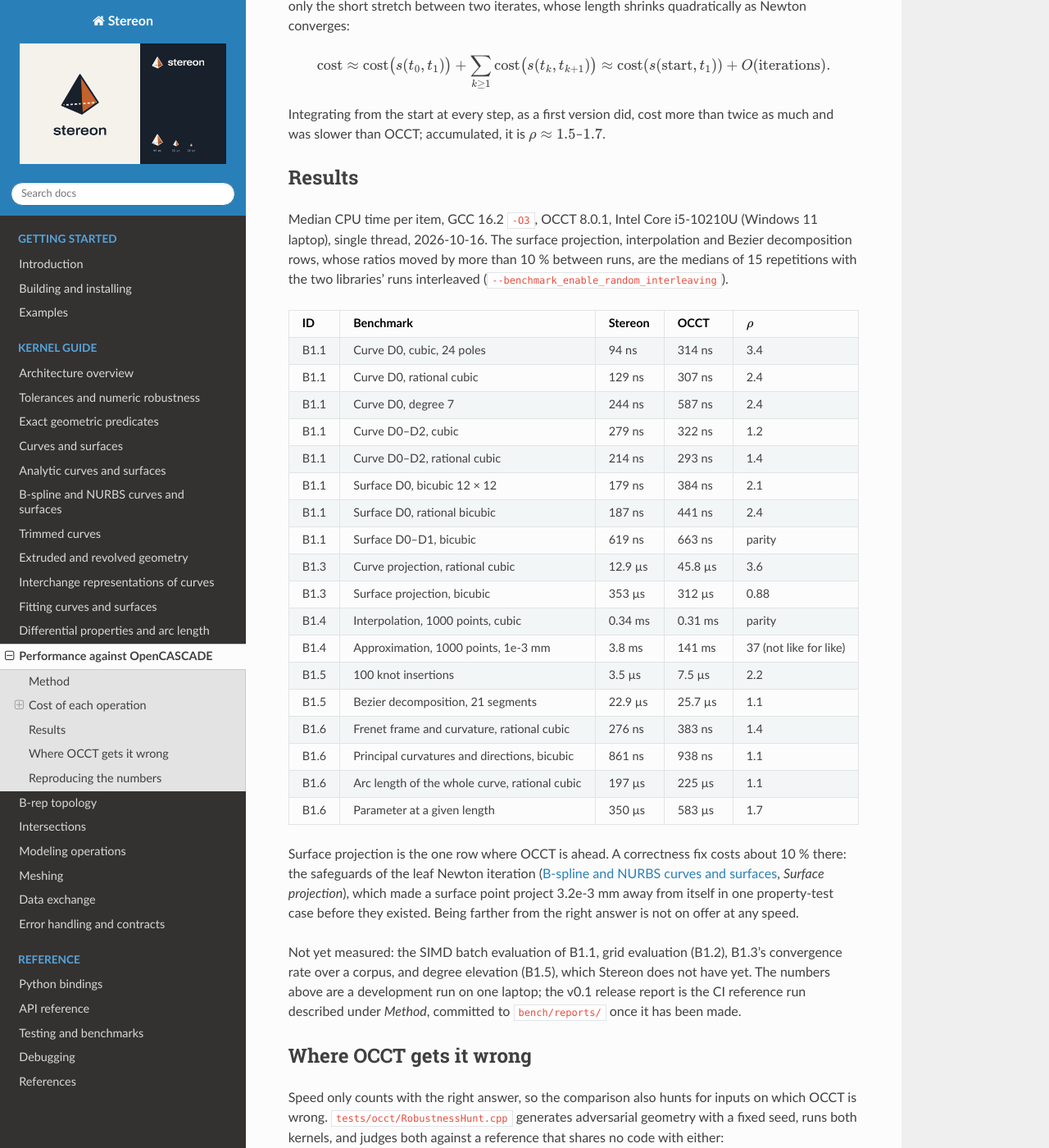
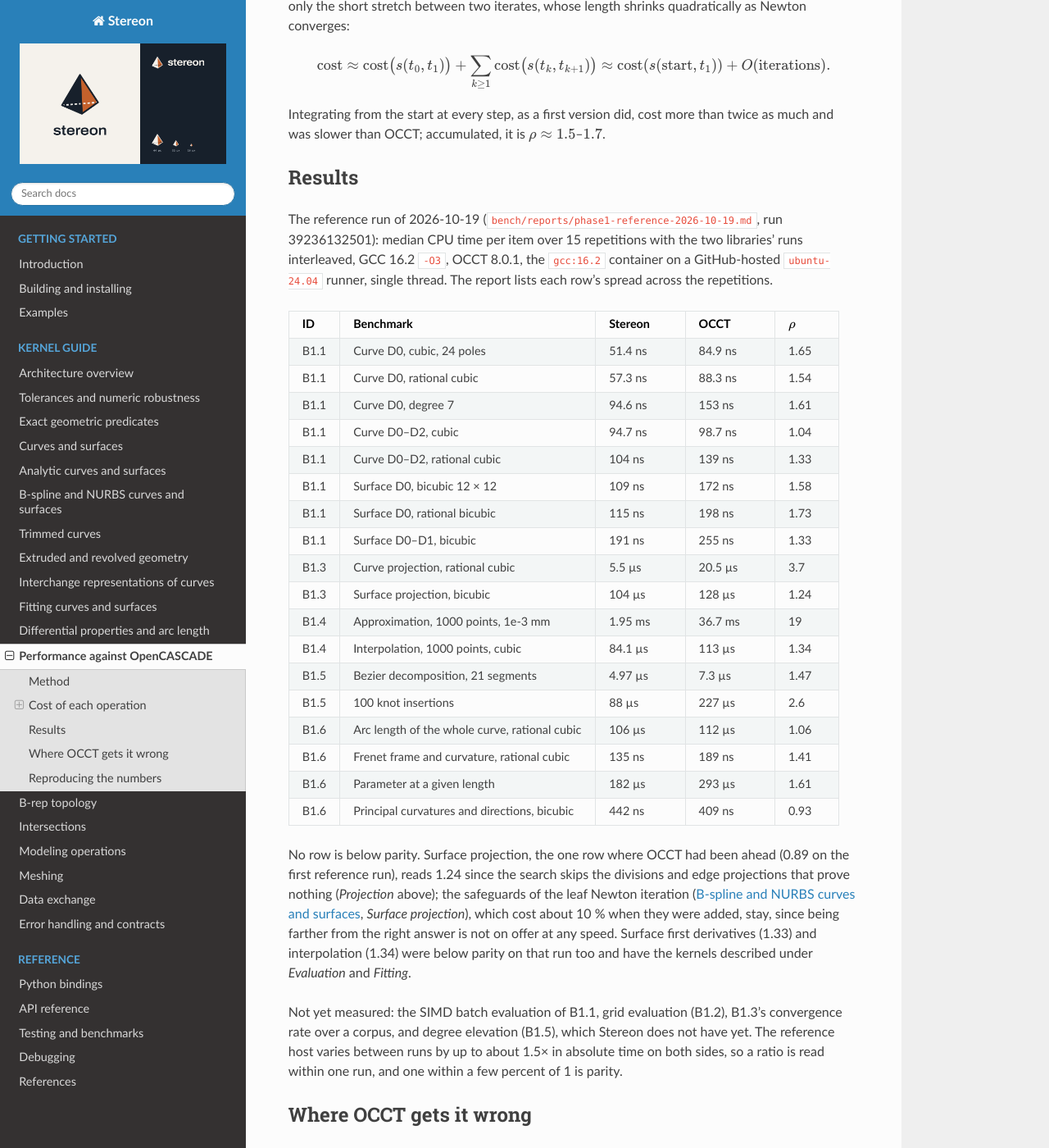
Before and after one commit to onurtuncer/Stereon, a Sphinx documentation site: the page built from docs/performance.rst, in a window 1280 px wide and 1400 px high, scrolled down 4918 px. Shown: the whole window at 82% size. Built offline with Sphinx 7.4.7 and the Read the Docs theme 3.1.0, drawn with Linux system fonts in a browser that asks for light colours.

Commit message:
bench, docs: commit the reference run of 2026-10-19 as the report of record
The v0.1 ledger's benchmark row had development runs on one laptop as
its evidence and asked for a reference run committed with its machine
record. bench/reports/phase1-reference-2026-10-19.md is the OCCT
reference run that followed the merge of #70 (run 39236132501, the
gcc:16.2 container on ubuntu-24.04, 15 interleaved repetitions), with
its raw results beside it; the laptop report of 2026-10-15 now points
at it. Every measured row is at or above parity on the reference
machine, including the three #70 reworked.

The ledger row reads done for the measured rows, with B1.2, SIMD batch
evaluation and degree elevation still open, and its limitation notes
that the reference host varies between runs, so ratios are read within
one run. docs/performance.rst shows the reference numbers in place of
the laptop table, with the closing paragraphs to match.

Co-Authored-By: Claude Fable 5.1 <noreply@anthropic.com>
Signed-off-by: Onur Tuncer <onur.tuncer@itu.edu.tr>

```diff
--- a/docs/performance.rst
+++ b/docs/performance.rst
@@ -310,11 +310,11 @@ more than twice as much and was slower than OCCT; accumulated, it is
 Results
 -------
 
-Median CPU time per item, GCC 16.2 ``-O3``, OCCT 8.0.1, Intel Core
-i5-10210U (Windows 11 laptop), single thread, 2026-10-16. The surface
-projection, interpolation and Bezier decomposition rows, whose ratios moved
-by more than 10 % between runs, are the medians of 15 repetitions with
-the two libraries' runs interleaved (``--benchmark_enable_random_interleaving``).
+The reference run of 2026-10-19 (``bench/reports/phase1-reference-2026-10-19.md``, run
+39236132501): median CPU time per item over 15 repetitions with the
+two libraries' runs interleaved, GCC 16.2 ``-O3``, OCCT 8.0.1, the
+``gcc:16.2`` container on a GitHub-hosted ``ubuntu-24.04`` runner, single
+thread. The report lists each row's spread across the repetitions.
 
 .. list-table::
    :header-rows: 1
@@ -327,106 +327,109 @@ the two libraries' runs interleaved (``--benchmark_enable_random_interleaving``)
      - :math:`\rho`
    * - B1.1
      - Curve D0, cubic, 24 poles
-     - 94 ns
-     - 314 ns
-     - 3.4
+     - 51.4 ns
+     - 84.9 ns
+     - 1.65
    * - B1.1
      - Curve D0, rational cubic
-     - 129 ns
-     - 307 ns
-     - 2.4
+     - 57.3 ns
+     - 88.3 ns
+     - 1.54
    * - B1.1
      - Curve D0, degree 7
-     - 244 ns
-     - 587 ns
-     - 2.4
+     - 94.6 ns
+     - 153 ns
+     - 1.61
    * - B1.1
      - Curve D0–D2, cubic
-     - 279 ns
-     - 322 ns
-     - 1.2
+     - 94.7 ns
+     - 98.7 ns
+     - 1.04
    * - B1.1
      - Curve D0–D2, rational cubic
-     - 214 ns
-     - 293 ns
-     - 1.4
+     - 104 ns
+     - 139 ns
+     - 1.33
    * - B1.1
      - Surface D0, bicubic 12 × 12
-     - 179 ns
-     - 384 ns
-     - 2.1
+     - 109 ns
+     - 172 ns
+     - 1.58
    * - B1.1
      - Surface D0, rational bicubic
-     - 187 ns
-     - 441 ns
-     - 2.4
+     - 115 ns
+     - 198 ns
+     - 1.73
    * - B1.1
      - Surface D0–D1, bicubic
-     - 619 ns
-     - 663 ns
-     - parity
+     - 191 ns
+     - 255 ns
+     - 1.33
    * - B1.3
      - Curve projection, rational cubic
-     - 12.9 µs
-     - 45.8 µs
-     - 3.6
+     - 5.5 µs
+     - 20.5 µs
+     - 3.7
    * - B1.3
      - Surface projection, bicubic
-     - 353 µs
-     - 312 µs
-     - 0.88
+     - 104 µs
+     - 128 µs
+     - 1.24
+   * - B1.4
+     - Approximation, 1000 points, 1e-3 mm
+     - 1.95 ms
+     - 36.7 ms
+     - 19
    * - B1.4
      - Interpolation, 1000 points, cubic
-     - 0.34 ms
-     - 0.31 ms
-     - parity
-   * - B1.4
-     - Approximation, 1000 points, 1e-3 mm
-     - 3.8 ms
-     - 141 ms
-     - 37 (not like for like)
+     - 84.1 µs
+     - 113 µs
+     - 1.34
+   * - B1.5
+     - Bezier decomposition, 21 segments
+     - 4.97 µs
+     - 7.3 µs
+     - 1.47
    * - B1.5
      - 100 knot insertions
-     - 3.5 µs
-     - 7.5 µs
-     - 2.2
-   * - B1.5
-     - Bezier decomposition, 21 segments
-     - 22.9 µs
-     - 25.7 µs
-     - 1.1
+     - 88 µs
+     - 227 µs
+     - 2.6
+   * - B1.6
+     - Arc length of the whole curve, rational cubic
+     - 106 µs
+     - 112 µs
+     - 1.06
    * - B1.6
      - Frenet frame and curvature, rational cubic
-     - 276 ns
-     - 383 ns
-     - 1.4
+     - 135 ns
+     - 189 ns
+     - 1.41
+   * - B1.6
+     - Parameter at a given length
+     - 182 µs
+     - 293 µs
+     - 1.61
    * - B1.6
      - Principal curvatures and directions, bicubic
-     - 861 ns
-     - 938 ns
-     - 1.1
-   * - B1.6
-     - Arc length of the whole curve, rational cubic
-     - 197 µs
-     - 225 µs
-     - 1.1
-   * - B1.6
-     - Parameter at a given length
-     - 350 µs
-     - 583 µs
-     - 1.7
+     - 442 ns
+     - 409 ns
+     - 0.93
 
-Surface projection is the one row where OCCT is ahead. A correctness fix
-costs about 10 % there: the safeguards of the leaf Newton iteration
-(:doc:`nurbs`, *Surface projection*), which made a surface point project
-3.2e-3 mm away from itself in one property-test case before they existed.
-Being farther from the right answer is not on offer at any speed.
+No row is below parity. Surface projection, the one row where OCCT had been
+ahead (0.89 on the first reference run), reads 1.24 since the search
+skips the divisions and edge projections that prove nothing (*Projection*
+above); the safeguards of the leaf Newton iteration (:doc:`nurbs`, *Surface
+projection*), which cost about 10 % when they were added, stay, since being
+farther from the right answer is not on offer at any speed. Surface first
+derivatives (1.33) and interpolation (1.34) were below parity on that run
+too and have the kernels described under *Evaluation* and *Fitting*.
 
 Not yet measured: the SIMD batch evaluation of B1.1, grid evaluation
 (B1.2), B1.3's convergence rate over a corpus, and degree elevation (B1.5),
-which Stereon does not have yet. The numbers above are a development run
-on one laptop; the v0.1 release report is the CI reference run described
-under *Method*, committed to ``bench/reports/`` once it has been made.
+which Stereon does not have yet. The reference host varies between runs by
+up to about 1.5× in absolute time on both sides, so a ratio is read within
+one run, and one within a few percent of 1 is parity.
 
 Where OCCT gets it wrong
 ------------------------
```
Also changed, not shown: bench/reports/phase1-2026-10-15.md (+1 -1 lines), bench/reports/phase1-reference-2026-10-19.md (added, +51 -0 lines), docs/planning/v0.1-acceptance-ledger.md (+2 -2 lines), 1 other file.
